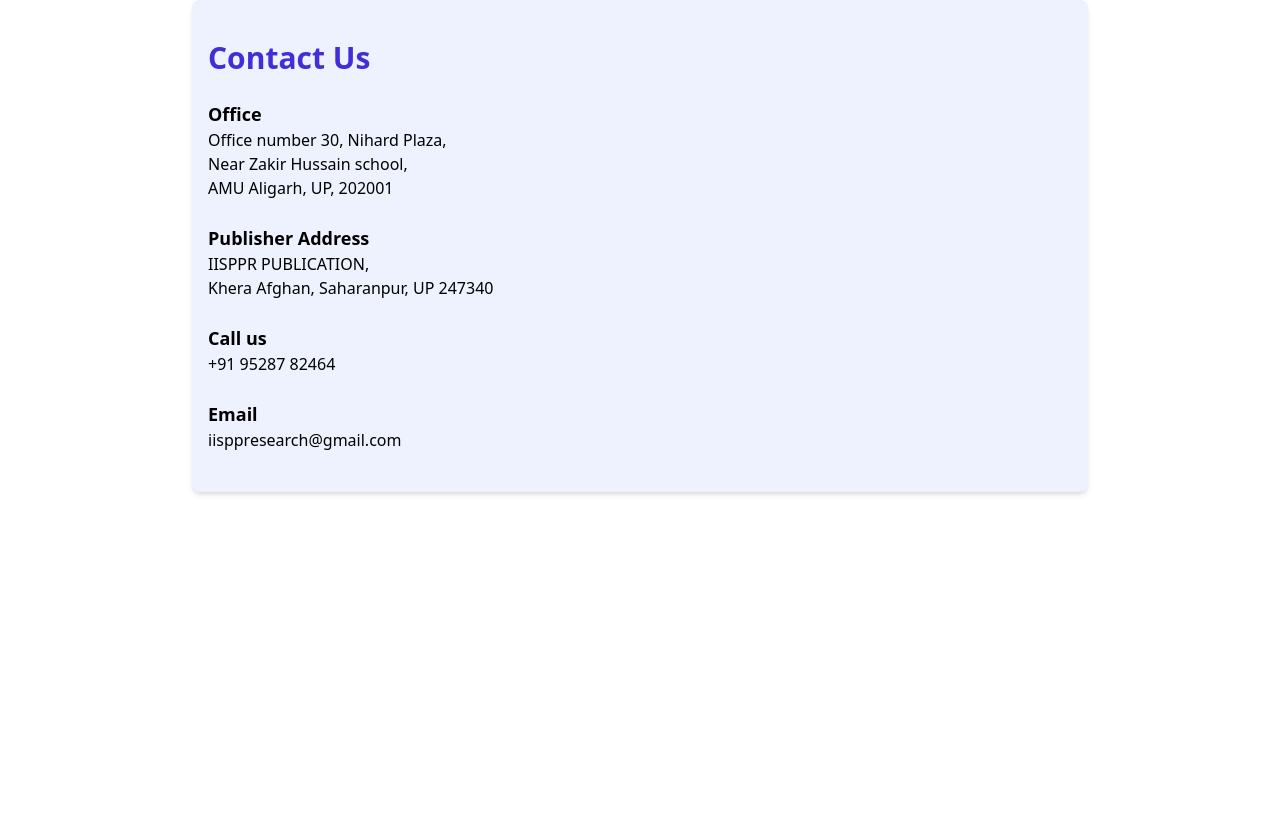
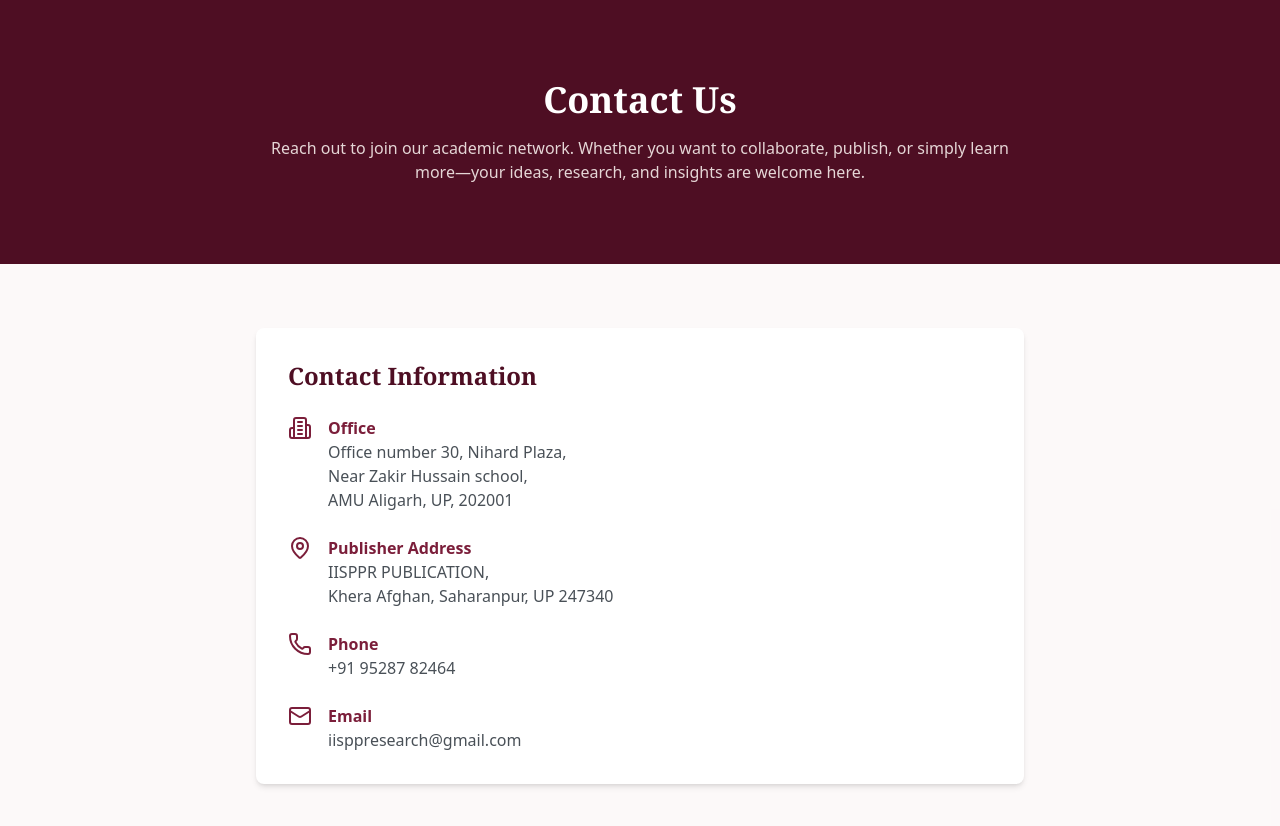
Before and after one commit to wajahatmazaharkhan/JMS_IISPPR, a React (Vite) app in the folder client/: page /contact-us in a window 1280 px wide. Shown: the top 826 px of the page. Before the commit the page ends 800 px from the top, so only its background shows below. Built offline with nearby package versions, Linux system fonts and the light colour scheme.

Commit message:
update contact

```diff
--- a/client/src/pages/ContactUs.jsx
+++ b/client/src/pages/ContactUs.jsx
@@ -1,22 +1,55 @@
+import { MapPin, Phone, Mail, Building2 } from "lucide-react";
+
 const ContactUs = () => (
-  <div className="max-w-4xl mx-auto px-4 py-10 bg-indigo-50 rounded-lg shadow-md">
-    <h1 className="text-3xl font-bold text-indigo-700 mb-6">Contact Us</h1>
-    <div className="space-y-6">
+  <div className="w-full min-h-screen bg-white">
+    {/* Hero Section */}
+    <div className="bg-primary-dark text-white py-20 px-6 text-center">
+      <h1 className="text-4xl font-bold font-serif mb-4">Contact Us</h1>
+      <p className="text-md max-w-3xl text-accent-light mx-auto">
+        Reach out to join our academic network. Whether you want to collaborate,
+        publish, or simply learn more—your ideas, research, and insights are welcome here.
+      </p>
+    </div>
+
+    {/* Contact Info Section */}
+    <div className="w-full flex justify-center px-4 py-16 bg-primary-light/25">
+      <div className="bg-white max-w-3xl w-full rounded-lg shadow-md p-8">
+        <h2 className="text-2xl font-serif font-bold text-primary-dark mb-6">Contact Information</h2>
+        <div className="space-y-6 text-text">
+        <div className="flex items-start gap-4">
+            <Building2 className="w-6 h-6 text-primary" />
             <div>
-        <h2 className="text-lg font-semibold">Office</h2>
-        <p>Office number 30, Nihard Plaza,<br />Near Zakir Hussain school,<br />AMU Aligarh, UP, 202001</p>
+              <h3 className="font-semibold text-primary">Office</h3>
+              <p className="text-subtext">Office number 30, Nihard Plaza,<br />Near Zakir Hussain school,<br />AMU Aligarh, UP, 202001</p>
             </div>
+          </div>
+          <div className="flex items-start gap-4">
+            <MapPin className="w-6 h-6 text-primary" />
             <div>
-        <h2 className="text-lg font-semibold">Publisher Address</h2>
-        <p>IISPPR PUBLICATION,<br />Khera Afghan, Saharanpur, UP 247340</p>
+              <h3 className="font-semibold text-primary">Publisher Address</h3>
+              <p className="text-subtext">IISPPR PUBLICATION,<br />Khera Afghan, Saharanpur, UP 247340</p>
             </div>
+          </div>
+
+          <div className="flex items-start gap-4">
+            <Phone className="w-6 h-6 text-primary" />
             <div>
-        <h2 className="text-lg font-semibold">Call us</h2>
-        <p>+91 95287 82464</p>
+              <h3 className="font-semibold text-primary">Phone</h3>
+              <p className="text-subtext">+91 95287 82464</p>
+
             </div>
+          </div>
+
+          <div className="flex items-start gap-4">
+            <Mail className="w-6 h-6 text-primary" />
             <div>
-        <h2 className="text-lg font-semibold">Email</h2>
-        <p>iisppresearch@gmail.com</p>
+              <h3 className="font-semibold text-primary">Email</h3>
+              <p className="text-subtext">iisppresearch@gmail.com</p>
+            </div>
+          </div>
+
+
+        </div>
       </div>
     </div>
   </div>
```
Lines whose indentation alone changed are shown as unchanged.
